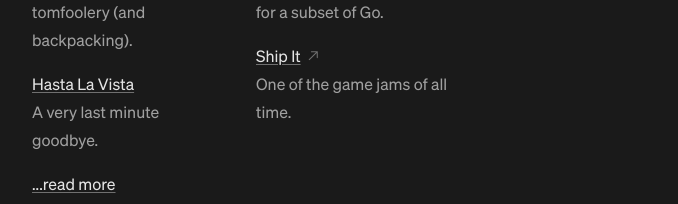
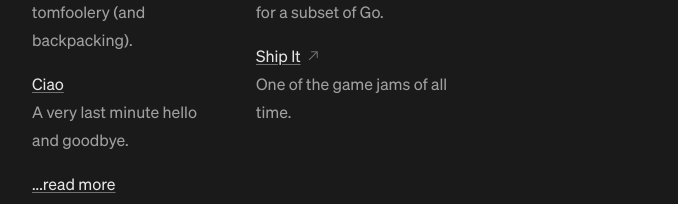
Before and after one commit to joeyvanlierop/joey, a Next.js app: page / in a window 1280 px wide. Shown: the part 427-631 px from the top of the page, without its empty margins (280-958 px from the left). Built offline with nearby package versions, Linux system fonts and the light colour scheme; a web font is replaced by a local one.

Commit message:
Rename post

```diff
--- a/app/page.tsx
+++ b/app/page.tsx
@@ -48,7 +48,7 @@ export default async function Home() {
           <section className="flex mb-8 -mx-10 pl-10 gap-8 animate-enter animate-delay-[360ms] overflow-x-auto mask">
             <ShowoffSection title="Writing">
               <WritingShowoff slug={"the-west-coast-trail"} />
-              <WritingShowoff slug={"hasta-la-vista"} />
+              <WritingShowoff slug={"ciao"} />
 
               {/* TODO: Make the dots jump */}
               <Showoff
--- a/writing/hasta-la-vista.mdx
+++ b/writing/ciao.mdx
@@ -1,6 +1,6 @@
 ---
-title: Hasta La Vista
-description: A very last minute goodbye.
+title: Ciao
+description: A very last minute hello and goodbye.
 date: "2023-08-16"
 updated: "2023-09-10"
 visibility: "public"
@@ -16,7 +16,7 @@ And so the West Coast Trail looms with a sense of impending doom. We leave in 2
 
 I hope it will all go well, but if I'm being honest, it's probably going to be a bit of a shit show. All of the backpacking trips this year have been a bit of a shit show. But what I am learning is that shit shows can be a lot of fun, and in the end, that is what I am hoping for. A shit show full of trials and tribulations, and memories that I will look back on fondly. Hopefully a few nice photos too.
 
-{/* ## The plan
+{/\* ## The plan
 
 Tenjin and I start the trail on August 22nd. We have a little bit of a road trip to get over there though, and I am hoping my dinky little car doesn't shit the bed on the 1000km drive over, and that we don't miss the ferry, and that we don't miss the shuttle bus, and that we don't forget any gear. I might be a tiny bit stressed.
 
@@ -61,4 +61,4 @@ _This is pretty much all I wrote before I went into full packing mode. There was
 - _[Super friendly facebook group](https://www.facebook.com/groups/231026500765453)_
 - _[Decent packing list](https://happiestoutdoors.ca/west-coast-trail-packing-list/)_
 - _[...more packing list stuff](https://stingynomads.com/west-coast-trail-packing/)_
-- _[...even more packing list stuff](https://macon.me/shoestring/)_  */}
+- _[...even more packing list stuff](https://macon.me/shoestring/)_ \*/}
```
